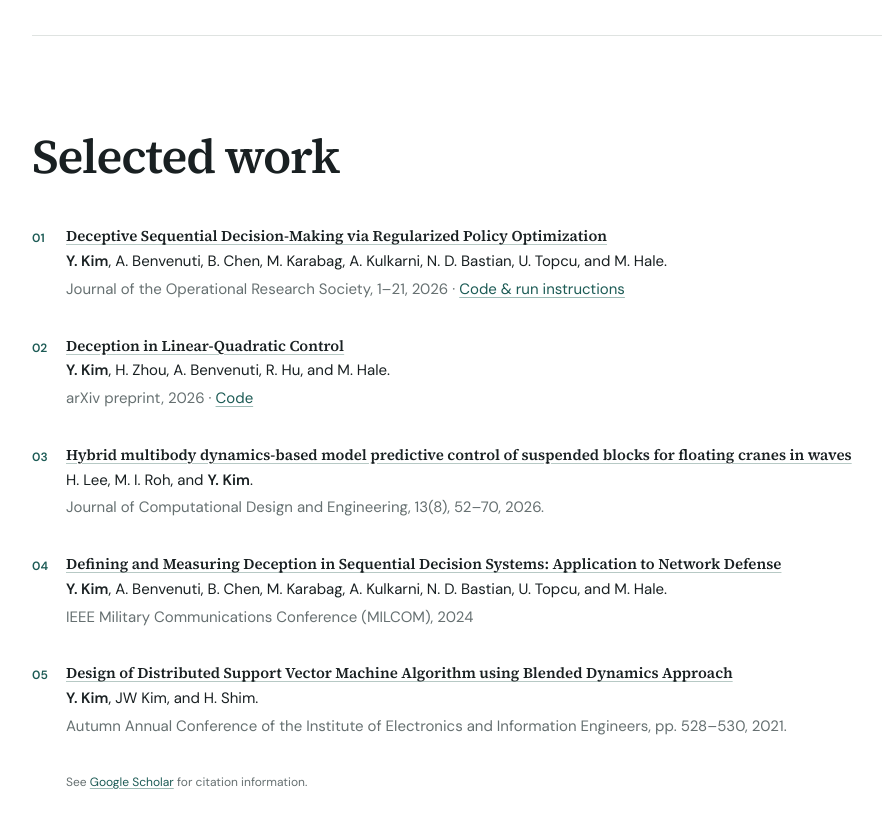
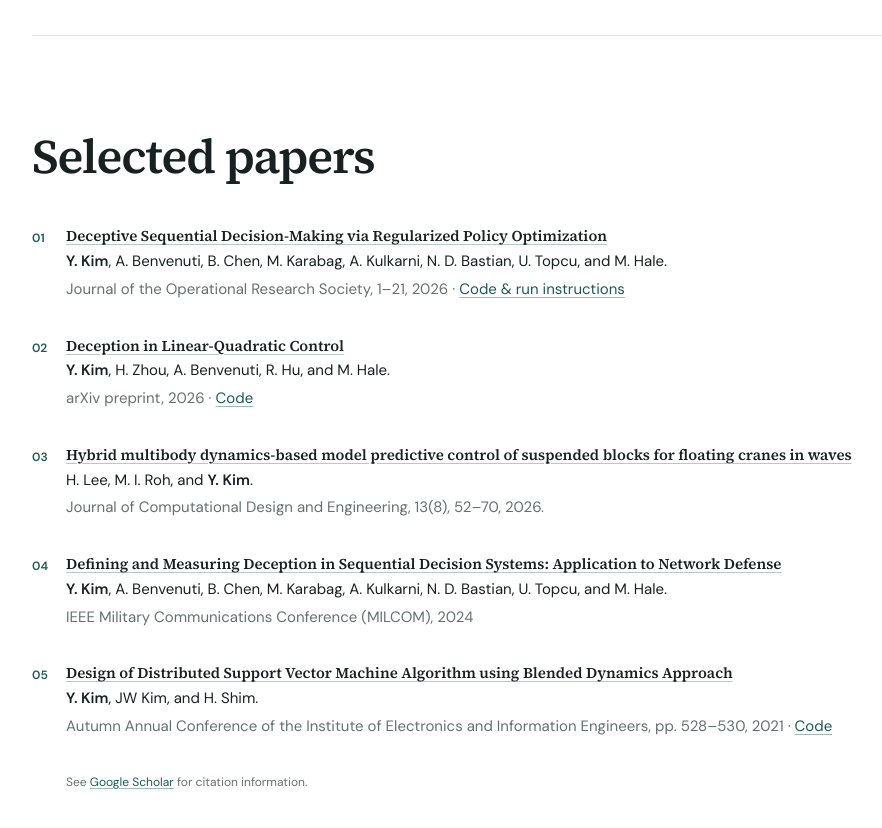
Before and after one commit to yerinkim-yk/yerinkim-yk.github.io, a plain HTML site: page index.html in a window 1280 px wide. Shown: the part 3340-4168 px from the top of the page, without its empty margins (88-970 px from the left). Drawn offline with Linux system fonts and the light colour scheme.

Commit message:
Home: rename to Selected papers; add code link to distributed SVM paper
Co-Authored-By: Claude Opus 5.5 <noreply@anthropic.com>

```diff
--- a/index.html
+++ b/index.html
@@ -138,7 +138,7 @@
 
       <section id="publications" class="section publications" aria-labelledby="publications-heading">
         <div class="section-heading">
-          <h2 id="publications-heading">Selected work</h2>
+          <h2 id="publications-heading">Selected papers</h2>
         </div>
         <ol class="publication-list">
           <li>
@@ -164,7 +164,7 @@
           <li>
             <p class="publication-title"><a href="https://www.dbpia.co.kr/journal/articleDetail?nodeId=NODE11027646" target="_blank" rel="noreferrer">Design of Distributed Support Vector Machine Algorithm using Blended Dynamics Approach</a></p>
             <p><strong>Y. Kim</strong>, JW Kim, and H. Shim.</p>
-            <p class="venue">Autumn Annual Conference of the Institute of Electronics and Information Engineers, pp. 528–530, 2021.</p>
+            <p class="venue">Autumn Annual Conference of the Institute of Electronics and Information Engineers, pp. 528–530, 2021 · <a href="https://github.com/yerinkim-yk/Distributed-Support-Vector-Machine" target="_blank" rel="noreferrer">Code</a></p>
           </li>
         </ol>
         <p class="publication-note">See <a href="https://scholar.google.com/citations?user=Wx4iFFQAAAAJ&amp;hl=en" target="_blank" rel="noreferrer">Google Scholar</a> for citation information.</p>
```
